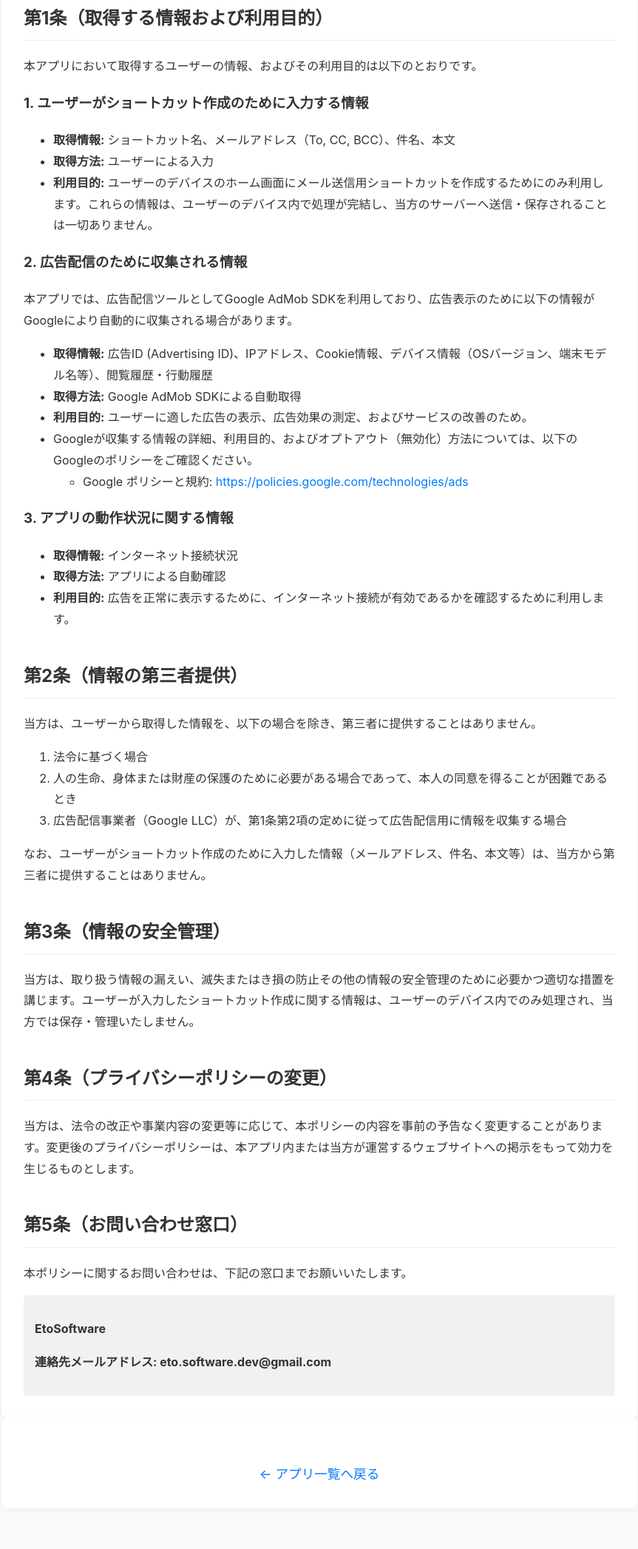
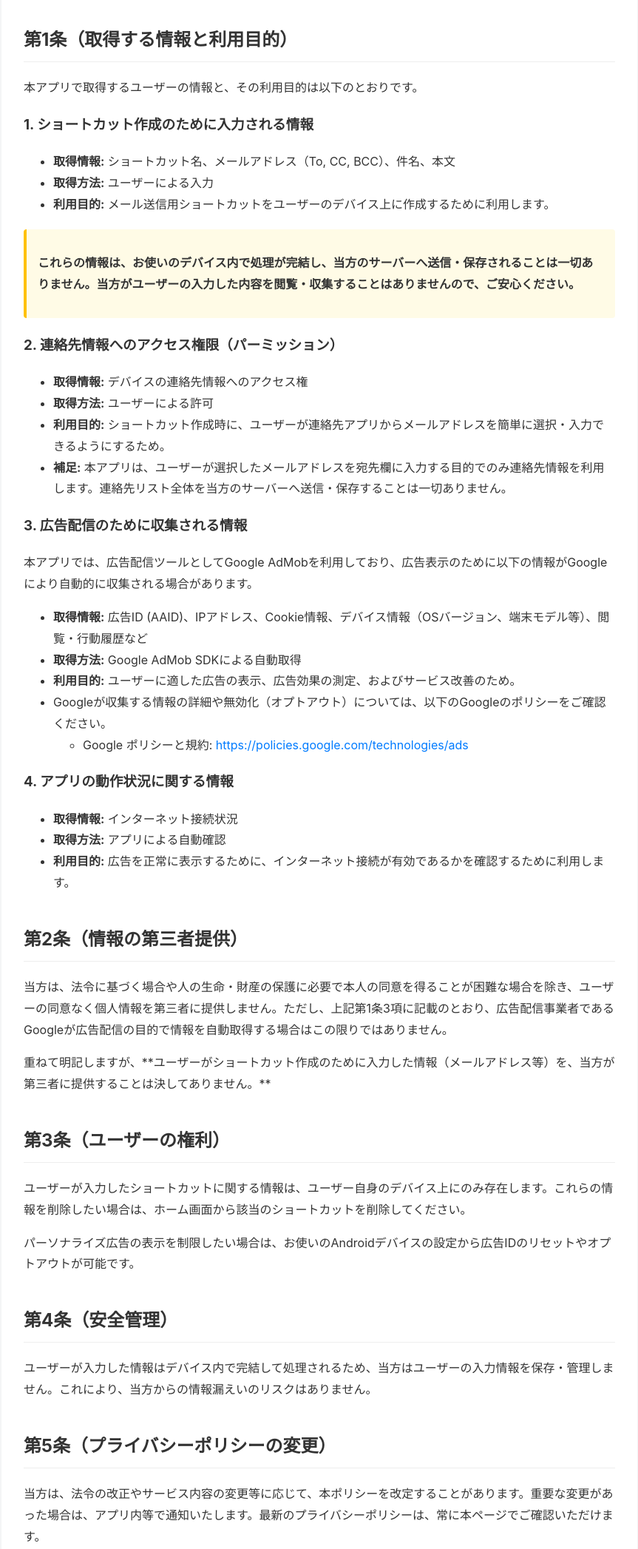
Before and after one commit to etosoftware/privacy-policy, a plain HTML site: page PrivacyPolicies/MailShortcutMaker_Policy.html in a window 1280 px wide. Shown: the part 333-2427 px from the top of the page at 74% size, without its empty margins (208-1071 px from the left). Before the commit the page ends 2392 px from the top, so only its background shows below. Drawn offline with Linux system fonts and the light colour scheme.

Commit message:
Update MailShortcutMaker_Policy.html

```diff
--- a/PrivacyPolicies/MailShortcutMaker_Policy.html
+++ b/PrivacyPolicies/MailShortcutMaker_Policy.html
@@ -54,39 +54,66 @@
             padding: 15px;
             border-radius: 5px;
         }
+        .back-link {
+            display: block;
+            text-align: center;
+            margin-top: 30px;
+            font-size: 1.1em;
+        }
+        .important-note {
+            background-color: #fffbe6;
+            border-left: 4px solid #ffc107;
+            padding: 15px;
+            margin: 20px 0;
+            border-radius: 4px;
+        }
     </style>
 </head>
 <body>
     <div class="container">
         <h1>プライバシーポリシー</h1>
-        <p class="date">制定日: 2025年9月28日</p>
+        <p class="date">
+            制定日: 2025年9月28日<br>
+            改定日: 2025年10月1日
+        </p>
 
-        <p><strong>EtoSoftware</strong>（以下、「当方」といいます）は、当方が提供するAndroidアプリケーション「メールショートカット作成」（以下、「本アプリ」といいます）における、ユーザーの個人情報の取扱いについて、以下のとおりプライバシーポリシー（以下、「本ポリシー」といいます）を定めます。</p>
+        <p><strong>Eto Software</strong>（以下、「当方」）は、提供するAndroidアプリケーション「メールショートカット作成」（以下、「本アプリ」）におけるユーザーのプライバシー情報の取扱いについて、以下のとおりプライバシーポリシー（以下、「本ポリシー」）を定めます。</p>
 
-        <h2>第1条（取得する情報および利用目的）</h2>
-        <p>本アプリにおいて取得するユーザーの情報、およびその利用目的は以下のとおりです。</p>
+        <h2>第1条（取得する情報と利用目的）</h2>
+        <p>本アプリで取得するユーザーの情報と、その利用目的は以下のとおりです。</p>
 
-        <h3>1. ユーザーがショートカット作成のために入力する情報</h3>
+        <h3>1. ショートカット作成のために入力される情報</h3>
         <ul>
             <li><strong>取得情報:</strong> ショートカット名、メールアドレス（To, CC, BCC）、件名、本文</li>
             <li><strong>取得方法:</strong> ユーザーによる入力</li>
-            <li><strong>利用目的:</strong> ユーザーのデバイスのホーム画面にメール送信用ショートカットを作成するためにのみ利用します。これらの情報は、ユーザーのデバイス内で処理が完結し、当方のサーバーへ送信・保存されることは一切ありません。</li>
+            <li><strong>利用目的:</strong> メール送信用ショートカットをユーザーのデバイス上に作成するために利用します。</li>
+        </ul>
+        <div class="important-note">
+            <p><strong>これらの情報は、お使いのデバイス内で処理が完結し、当方のサーバーへ送信・保存されることは一切ありません。当方がユーザーの入力した内容を閲覧・収集することはありませんので、ご安心ください。</strong></p>
+        </div>
+
+        <h3>2. 連絡先情報へのアクセス権限（パーミッション）</h3>
+        <ul>
+            <li><strong>取得情報:</strong> デバイスの連絡先情報へのアクセス権</li>
+            <li><strong>取得方法:</strong> ユーザーによる許可</li>
+            <li><strong>利用目的:</strong> ショートカット作成時に、ユーザーが連絡先アプリからメールアドレスを簡単に選択・入力できるようにするため。</li>
+            <li><strong>補足:</strong> 本アプリは、ユーザーが選択したメールアドレスを宛先欄に入力する目的でのみ連絡先情報を利用します。連絡先リスト全体を当方のサーバーへ送信・保存することは一切ありません。</li>
         </ul>
 
-        <h3>2. 広告配信のために収集される情報</h3>
-        <p>本アプリでは、広告配信ツールとしてGoogle AdMob SDKを利用しており、広告表示のために以下の情報がGoogleにより自動的に収集される場合があります。</p>
+        <h3>3. 広告配信のために収集される情報</h3>
+        <p>本アプリでは、広告配信ツールとしてGoogle AdMobを利用しており、広告表示のために以下の情報がGoogleにより自動的に収集される場合があります。</p>
         <ul>
-            <li><strong>取得情報:</strong> 広告ID (Advertising ID)、IPアドレス、Cookie情報、デバイス情報（OSバージョン、端末モデル名等）、閲覧履歴・行動履歴</li>
+            <li><strong>取得情報:</strong> 広告ID (AAID)、IPアドレス、Cookie情報、デバイス情報（OSバージョン、端末モデル等）、閲覧・行動履歴など</li>
             <li><strong>取得方法:</strong> Google AdMob SDKによる自動取得</li>
-            <li><strong>利用目的:</strong> ユーザーに適した広告の表示、広告効果の測定、およびサービスの改善のため。</li>
-            <li>Googleが収集する情報の詳細、利用目的、およびオプトアウト（無効化）方法については、以下のGoogleのポリシーをご確認ください。
+            <li><strong>利用目的:</strong> ユーザーに適した広告の表示、広告効果の測定、およびサービス改善のため。</li>
+            <li>Googleが収集する情報の詳細や無効化（オプトアウト）については、以下のGoogleのポリシーをご確認ください。
                 <ul>
                     <li>Google ポリシーと規約: <a href="https://policies.google.com/technologies/ads" target="_blank" rel="noopener noreferrer">https://policies.google.com/technologies/ads</a></li>
                 </ul>
             </li>
         </ul>
 
-        <h3>3. アプリの動作状況に関する情報</h3>
+        <h3>4. アプリの動作状況に関する情報</h3>
         <ul>
             <li><strong>取得情報:</strong> インターネット接続状況</li>
             <li><strong>取得方法:</strong> アプリによる自動確認</li>
@@ -94,38 +121,27 @@
         </ul>
 
         <h2>第2条（情報の第三者提供）</h2>
-        <p>当方は、ユーザーから取得した情報を、以下の場合を除き、第三者に提供することはありません。</p>
-        <ol>
-            <li>法令に基づく場合</li>
-            <li>人の生命、身体または財産の保護のために必要がある場合であって、本人の同意を得ることが困難であるとき</li>
-            <li>広告配信事業者（Google LLC）が、第1条第2項の定めに従って広告配信用に情報を収集する場合</li>
-        </ol>
-        <p>なお、ユーザーがショートカット作成のために入力した情報（メールアドレス、件名、本文等）は、当方から第三者に提供することはありません。</p>
+        <p>当方は、法令に基づく場合や人の生命・財産の保護に必要で本人の同意を得ることが困難な場合を除き、ユーザーの同意なく個人情報を第三者に提供しません。ただし、上記第1条3項に記載のとおり、広告配信事業者であるGoogleが広告配信の目的で情報を自動取得する場合はこの限りではありません。</p>
+        <p>重ねて明記しますが、**ユーザーがショートカット作成のために入力した情報（メールアドレス等）を、当方が第三者に提供することは決してありません。**</p>
 
-        <h2>第3条（情報の安全管理）</h2>
-        <p>当方は、取り扱う情報の漏えい、滅失またはき損の防止その他の情報の安全管理のために必要かつ適切な措置を講じます。ユーザーが入力したショートカット作成に関する情報は、ユーザーのデバイス内でのみ処理され、当方では保存・管理いたしません。</p>
+        <h2>第3条（ユーザーの権利）</h2>
+        <p>ユーザーが入力したショートカットに関する情報は、ユーザー自身のデバイス上にのみ存在します。これらの情報を削除したい場合は、ホーム画面から該当のショートカットを削除してください。</p>
+        <p>パーソナライズ広告の表示を制限したい場合は、お使いのAndroidデバイスの設定から広告IDのリセットやオプトアウトが可能です。</p>
 
-        <h2>第4条（プライバシーポリシーの変更）</h2>
-        <p>当方は、法令の改正や事業内容の変更等に応じて、本ポリシーの内容を事前の予告なく変更することがあります。変更後のプライバシーポリシーは、本アプリ内または当方が運営するウェブサイトへの掲示をもって効力を生じるものとします。</p>
+        <h2>第4条（安全管理）</h2>
+        <p>ユーザーが入力した情報はデバイス内で完結して処理されるため、当方はユーザーの入力情報を保存・管理しません。これにより、当方からの情報漏えいのリスクはありません。</p>
 
-        <h2>第5条（お問い合わせ窓口）</h2>
-        <p>本ポリシーに関するお問い合わせは、下記の窓口までお願いいたします。</p>
+        <h2>第5条（プライバシーポリシーの変更）</h2>
+        <p>当方は、法令の改正やサービス内容の変更等に応じて、本ポリシーを改定することがあります。重要な変更があった場合は、アプリ内等で通知いたします。最新のプライバシーポリシーは、常に本ページでご確認いただけます。</p>
+
+        <h2>第6条（お問い合わせ窓口）</h2>
+        <p>本ポリシーに関するお問い合わせは、下記の連絡先までお願いいたします。</p>
         <div class="contact-info">
-            <p><strong>EtoSoftware</strong></p>
+            <p><strong>Eto Software</strong></p>
             <p><strong>連絡先メールアドレス: eto.software.dev@gmail.com</strong></p>
         </div>
+
+        <a href="..\index.html" class="back-link">← アプリ一覧へ戻る</a>
     </div>
-    <style>
-    .back-link {
-        display: block;
-        text-align: center;
-        margin-top: 30px;
-        font-size: 1.1em;
-    }
-</style>
-
-<div class="container">
-    <a href="..\index.html" class="back-link">← アプリ一覧へ戻る</a>
-</div>
 </body>
 </html>
```
